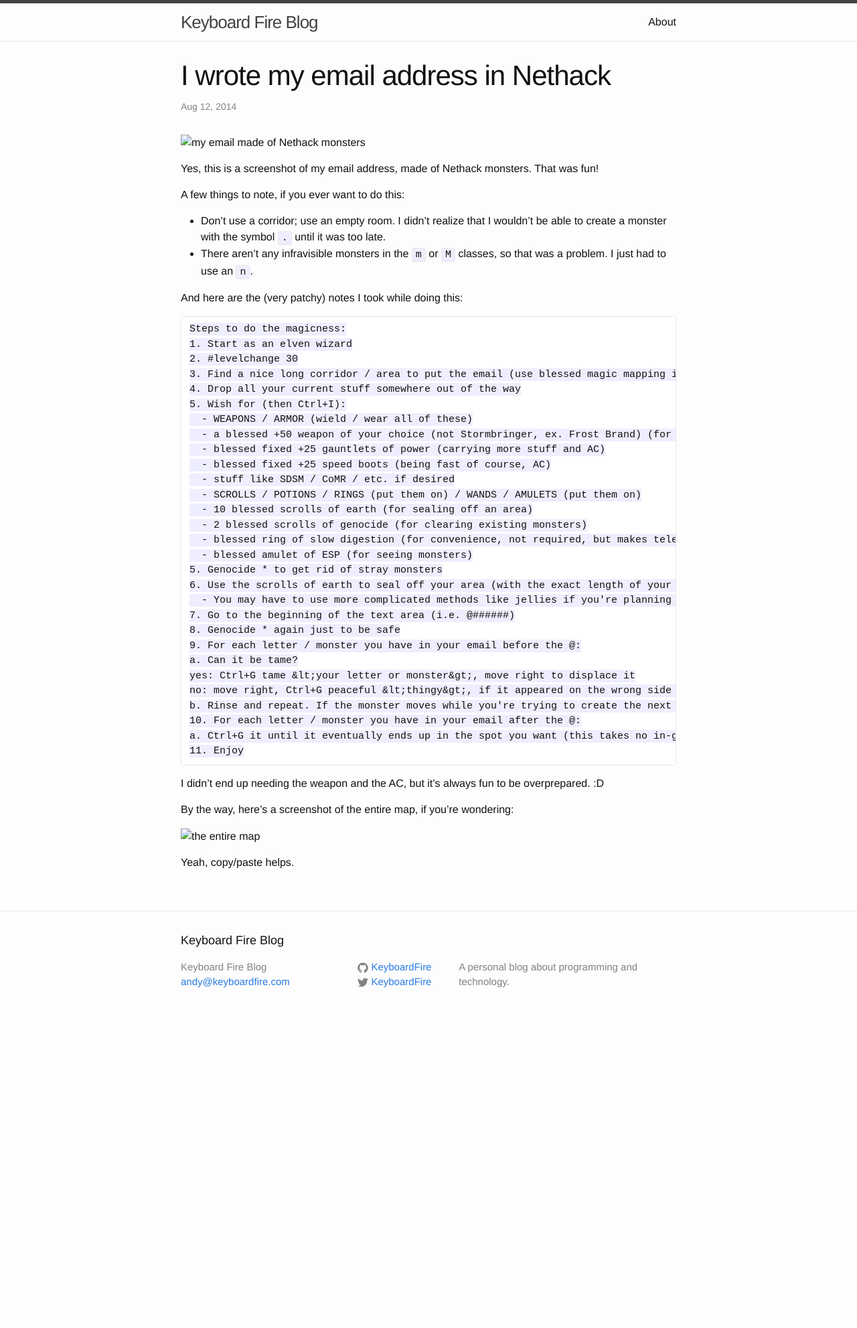
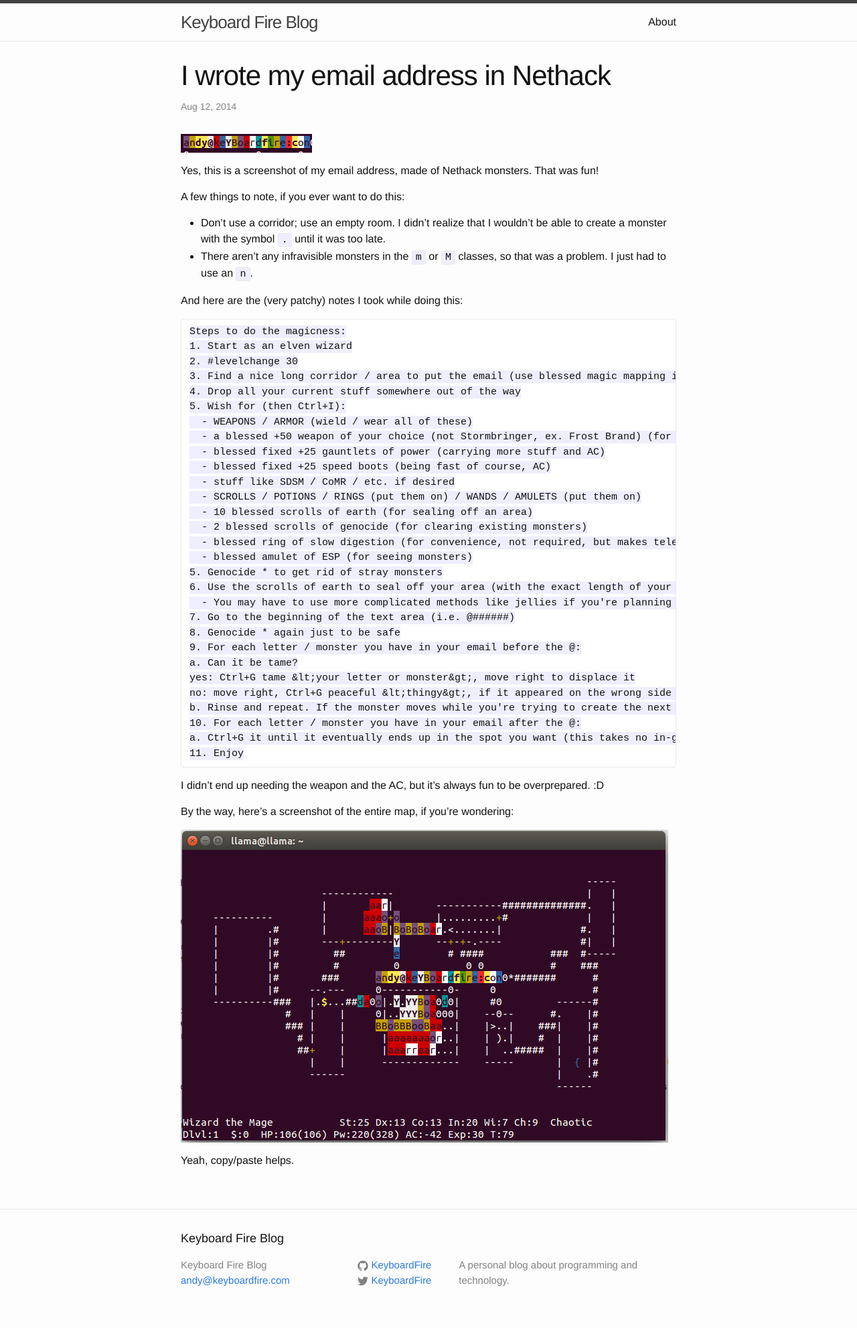
Before and after one commit to tckmn/keyboardfire.github.io-OLD, a Jekyll site: the page built from _posts/2014-08-12-nethack-email.md, in a window 1280 px wide. Shown: the whole page at 67% size. Built offline with Jekyll 4.4.1, drawn with Linux system fonts in a browser that asks for light colours; before the commit the page ends 1538 px from its top, so only the background shows below that.

Commit message:
fix images again?

```diff
--- a/_config.yml
+++ b/_config.yml
@@ -10,5 +10,3 @@
 
 # Build settings
 markdown: kramdown
-
-keep_files: ["_assets"]
--- a/_posts/2014-08-12-nethack-email.md
+++ b/_posts/2014-08-12-nethack-email.md
@@ -5,7 +5,7 @@
 categories: nethack
 ---
 
-<img src='{{ site.url }}/_assets/nethack-email-only-email.png' alt='my email made of Nethack monsters' title='my email made of Nethack monsters' />
+<img src='{{ site.url }}/assets/nethack-email-only-email.png' alt='my email made of Nethack monsters' title='my email made of Nethack monsters' />
 
 Yes, this is a screenshot of my email address, made of Nethack monsters. That was fun!
 
@@ -50,6 +50,6 @@
 
 By the way, here's a screenshot of the entire map, if you're wondering:
 
-<img src='{{ site.url }}/_assets/nethack-email-entire-map.png' alt='the entire map' title='the entire map' />
+<img src='{{ site.url }}/assets/nethack-email-entire-map.png' alt='the entire map' title='the entire map' />
 
 Yeah, copy/paste helps.
```
Also changed, not shown: assets/nethack-email-entire-map.png (added), assets/nethack-email-only-email.png (added).
